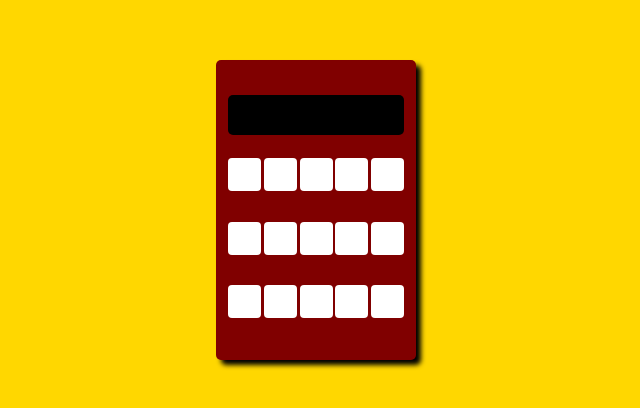
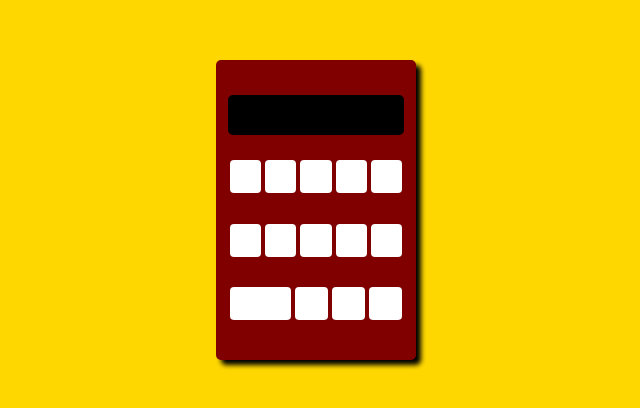
Before and after one commit to jess-izuu/flexBoxCalc2, a plain HTML site: page index.html in a window 1280 px wide. Shown: the part 190-598 px from the top of the page, 324-964 px from the left. Drawn offline with Linux system fonts and the light colour scheme.

Commit message:
longer buttons

```diff
--- a/index.html
+++ b/index.html
@@ -26,8 +26,7 @@
           <div class="button"></div>
         </div>
         <div class="calcRow">
-          <div class="button"></div>
-          <div class="button"></div>
+          <div class="button long"></div>
           <div class="button"></div>
           <div class="button"></div>
           <div class="button"></div>
--- a/style.css
+++ b/style.css
@@ -46,4 +46,9 @@ main {
   height: 33px;
   background-color: white;
   border-radius: 4px;
+  margin: 2px;
 }
+
+.long {
+  flex: 2;
+}
```
